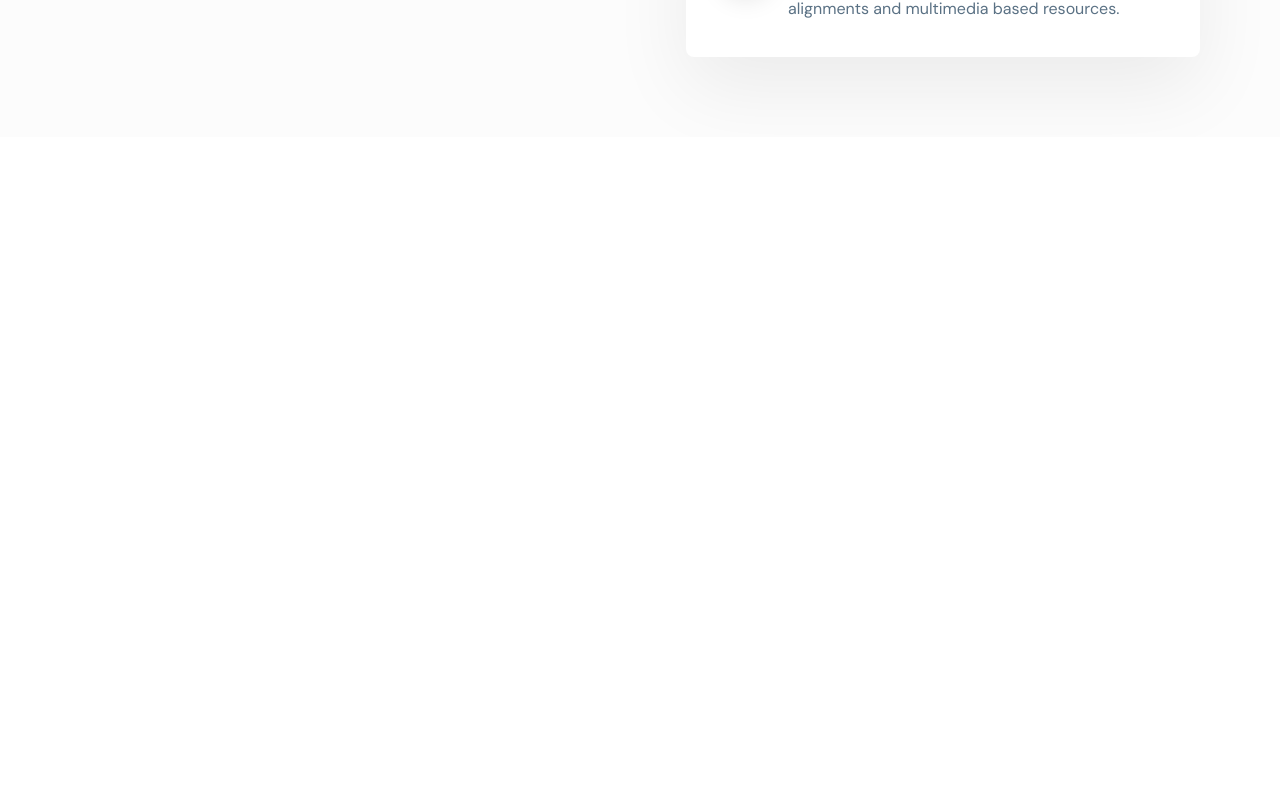
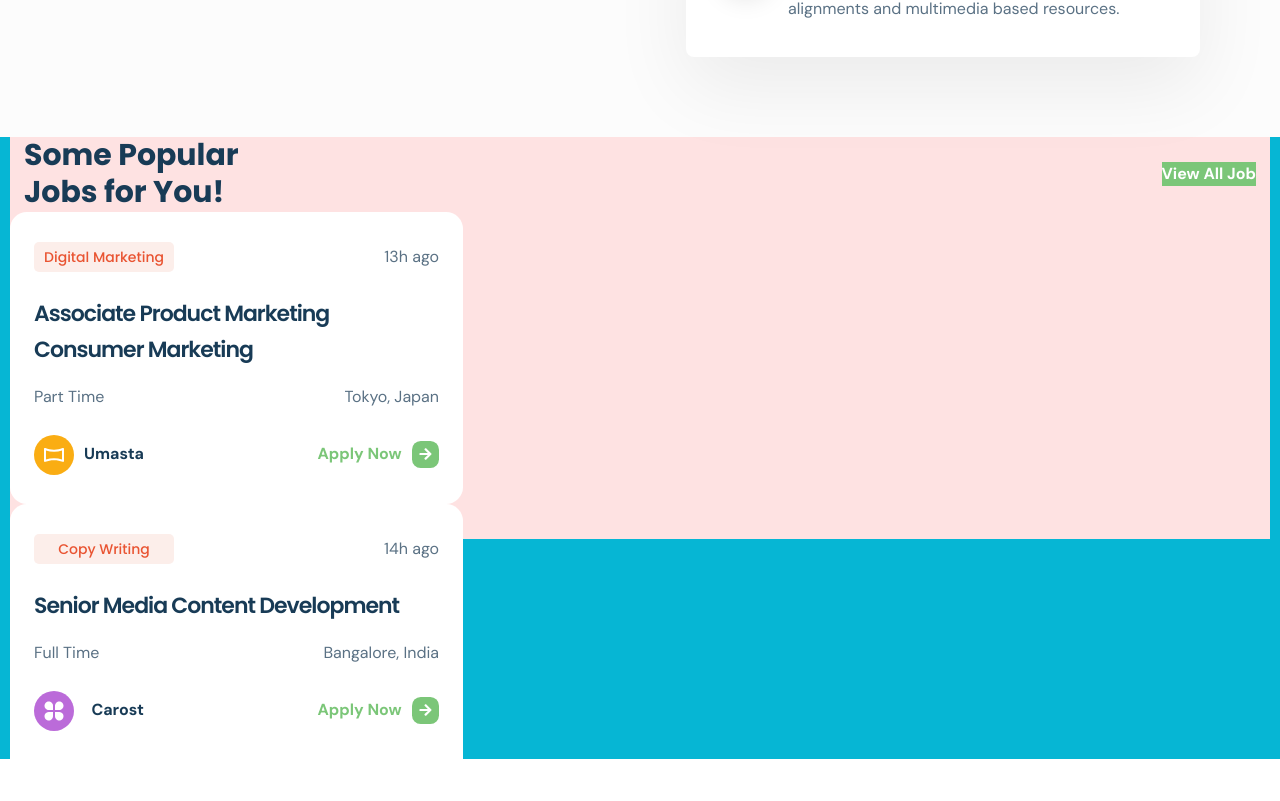
Before and after one commit to GitHubOshin/Chakri, a React (Create React App) app: page / in a window 1280 px wide. Shown: the part 2579-3380 px from the top of the page. Before the commit the page ends 2716 px from the top, so only its background shows below. Built offline with nearby package versions, Linux system fonts and the light colour scheme.

Commit message:
Update PopularJobs.js

```diff
--- a/src/pages/PopularJobs.js
+++ b/src/pages/PopularJobs.js
@@ -1,5 +1,70 @@
+import { TextHeader } from '../components/Texts'
+import jobDetails from '../data/JobDetails'
+
 function PopularJobs() {
-  return <div className=""></div>
+  return (
+    <div className="bg-cyan-500 min-w-[375px] w-full mobile:h-[622px] mobile:px-[10px] laptop:h-[866px] laptop:pt-[140px]">
+      <div className="bg-red-100 w-full mobile:h-[402px] laptop:h-[516px]">
+        <div className=" mobile:mx-[14px] laptop:mx-[250px] flex justify-between items-center">
+          <TextHeader>
+            Some Popular
+            <br />
+            Jobs for You!
+            <div className="absolute z-[-1] laptop:top-[25.5px] laptop:left-[122px] bg-apricot laptop:w-[165.47px] laptop:h-5"></div>
+          </TextHeader>
+          <button className="bg-green text-white font-dmSans font-bold laptop:text-[16px] laptop:leading-[20.83px] laptop:rounded-[10px] laptop:w-[190px] laptop:h-[70px]">
+            View All Job
+          </button>
+        </div>
+        {/** MAP ZONE */}
+        <div>
+          {jobDetails.map((item) => {
+            return (
+              <div className="bg-white shadow-[5px_30px_56.1276px_rgba(55, 55, 55, 0.1098)]  max-w-[453px] mobile:rounded-[16.84px] mobile:w-full mobile:h-[292px] mobile:py-[30px] mobile:px-[24px] laptop:py-[40px] laptop:px-[40px]">
+                <div className="flex justify-between items-center">
+                  <div className="bg-[#fceeea]  rounded-[5px] w-[140px] h-[30px] flex items-center justify-center">
+                    <h1 className="text-[#E95432] font-poppins font-medium text-[14px] leading-[20px]">
+                      {item.category}
+                    </h1>
+                  </div>
+                  <span className="text-grey001 font-dmSans leading-[26px] text-[16px]">
+                    {item.createdTime}
+                  </span>
+                </div>
+                <h1 className="text-darkBlue mt-[24px] mb-[16px] font-poppins font-semibold text-[22px] leading-[36px] mobile:tracking-[-1px]">
+                  {item.position}
+                </h1>
+                <div className="flex justify-between items-center mb-[24px] font-dmSans text-grey001 text-[16px] leading-[26px]">
+                  <div>{item.workingDay}</div>
+                  <div>{item.location}</div>
+                </div>
+                <div className="flex justify-between items-center">
+                  <div className="w-[110px] flex justify-between items-center">
+                    <img alt="" src={item.logo} />
+                    <h1 className="text-darkBlue font-dmSans font-bold text-[16px] leading-[20.83px]">
+                      {item.company}
+                    </h1>
+                  </div>
+                  <button className="flex items-center justify-between w-[121.55px]">
+                    <h6 className="text-green font-dmSans font-bold text-[16px] leading-[20.83px]">
+                      Apply Now
+                    </h6>
+                    <div className="bg-green w-[26.67px] h-[26.67px] rounded-[8.67px] flex items-center justify-center">
+                      <img
+                        alt=""
+                        src="images/icons/arrow-right-white-btn.svg"
+                        className="w-[12.88px] h-[11.99px]"
+                      />
+                    </div>
+                  </button>
+                </div>
+              </div>
+            )
+          })}
+        </div>
+      </div>
+    </div>
+  )
 }
 
 export default PopularJobs
```
